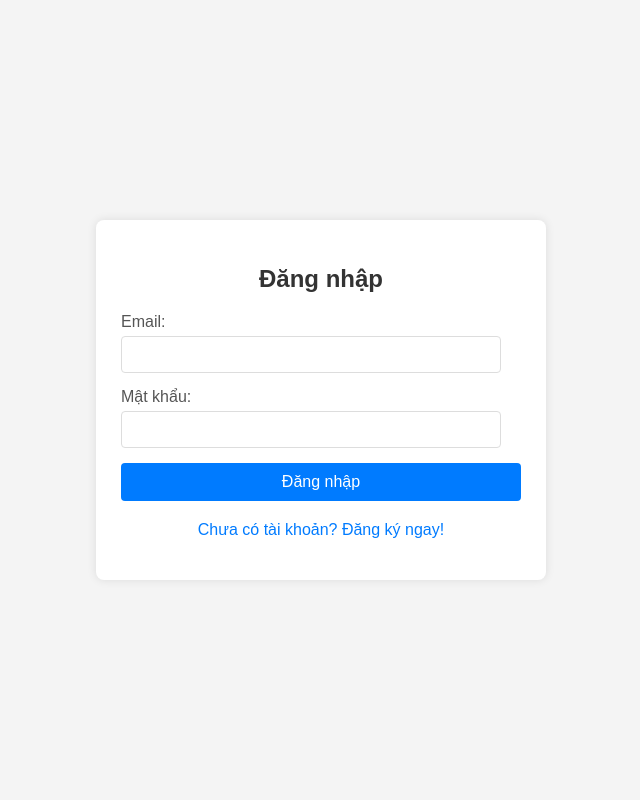
After one commit to BuiHa2025/mvc-oop-basic-duanmau, a PHP site: page /duanmau/views/AuthView.php in a window 1280 px wide. The commit adds this page. Shown: the whole page, without its empty margins (319-959 px from the left). Run offline with PHP 8.4, Linux system fonts and the light colour scheme; some libraries are stand-ins or nearby versions.

Commit message:
làm đăng nhập đăng ký

```diff
--- a/index.php
+++ b/index.php
@@ -7,9 +7,11 @@ require_once './commons/function.php'; // Hàm hỗ trợ
 
 // Require toàn bộ file Controllers
 require_once './controllers/ProductController.php';
+require_once './controllers/AuthController.php';
 
 // Require toàn bộ file Models
 require_once './models/ProductModel.php';
+require_once './models/UserModel.php';
 
 // Route
 $act = $_GET['act'] ?? '/';
@@ -20,6 +22,9 @@ try {
         // Trang chủ
         '/' => (new ProductController())->Home(),
         'chitiet' => (new ProductController())->showDetail(),
+        'login' => (new AuthController())->login(),
+        'register' => (new AuthController())->register(),
+        'logout' => (new AuthController())->logout(),
         // Thêm route mặc định cho các trường hợp không khớp
         default => (new ProductController())->Home()
     };
--- /dev/null
+++ b/views/AuthView.php
@@ -0,0 +1,148 @@
+<!DOCTYPE html>
+<html lang="en">
+
+<head>
+    <meta charset="UTF-8">
+    <meta name="viewport" content="width=device-width, initial-scale=1.0">
+    <title>Đăng nhập / Đăng ký</title>
+    <style>
+        body {
+            font-family: Arial, sans-serif;
+            background-color: #f4f4f4;
+            display: flex;
+            justify-content: center;
+            align-items: center;
+            min-height: 100vh;
+            margin: 0;
+        }
+
+        .container {
+            background-color: #fff;
+            padding: 25px;
+            border-radius: 8px;
+            box-shadow: 0 0 10px rgba(0, 0, 0, 0.1);
+            width: 100%;
+            max-width: 400px;
+            text-align: center;
+        }
+
+        h2 {
+            margin-bottom: 20px;
+            color: #333;
+        }
+
+        .form-group {
+            margin-bottom: 15px;
+            text-align: left;
+        }
+
+        .form-group label {
+            display: block;
+            margin-bottom: 5px;
+            color: #555;
+        }
+
+        .form-group input[type="text"],
+        .form-group input[type="password"],
+        .form-group input[type="email"] {
+            width: calc(100% - 20px);
+            padding: 10px;
+            border: 1px solid #ddd;
+            border-radius: 4px;
+            box-sizing: border-box;
+        }
+
+        .btn {
+            background-color: #007bff;
+            color: white;
+            padding: 10px 15px;
+            border: none;
+            border-radius: 4px;
+            cursor: pointer;
+            font-size: 16px;
+            width: 100%;
+            box-sizing: border-box;
+        }
+
+        .btn:hover {
+            background-color: #0056b3;
+        }
+
+        .toggle-form {
+            margin-top: 20px;
+            color: #007bff;
+            cursor: pointer;
+        }
+
+        .toggle-form:hover {
+            text-decoration: underline;
+        }
+
+        #login-form,
+        #register-form {
+            display: none;
+            /* Hidden by default, will be shown by JS */
+        }
+    </style>
+</head>
+
+<body>
+    <div class="container">
+        <div id="login-form">
+            <h2>Đăng nhập</h2>
+            <form action="/login" method="POST">
+                <div class="form-group">
+                    <label for="login-email">Email:</label>
+                    <input type="email" id="login-email" name="email" required>
+                </div>
+                <div class="form-group">
+                    <label for="login-password">Mật khẩu:</label>
+                    <input type="password" id="login-password" name="password" required>
+                </div>
+                <button type="submit" class="btn">Đăng nhập</button>
+            </form>
+            <p class="toggle-form" onclick="showRegisterForm()">Chưa có tài khoản? Đăng ký ngay!</p>
+        </div>
+
+        <div id="register-form">
+            <h2>Đăng ký</h2>
+            <form action="/register" method="POST">
+                <div class="form-group">
+                    <label for="register-username">Tên người dùng:</label>
+                    <input type="text" id="register-username" name="username" required>
+                </div>
+                <div class="form-group">
+                    <label for="register-email">Email:</label>
+                    <input type="email" id="register-email" name="email" required>
+                </div>
+                <div class="form-group">
+                    <label for="register-password">Mật khẩu:</label>
+                    <input type="password" id="register-password" name="password" required>
+                </div>
+                <div class="form-group">
+                    <label for="register-confirm-password">Xác nhận mật khẩu:</label>
+                    <input type="password" id="register-confirm-password" name="confirm_password" required>
+                </div>
+                <button type="submit" class="btn">Đăng ký</button>
+            </form>
+            <p class="toggle-form" onclick="showLoginForm()">Đã có tài khoản? Đăng nhập!</p>
+        </div>
+    </div>
+
+    <script>
+        function showLoginForm() {
+            document.getElementById('login-form').style.display = 'block';
+            document.getElementById('register-form').style.display = 'none';
+        }
+
+        function showRegisterForm() {
+            document.getElementById('login-form').style.display = 'none';
+            document.getElementById('register-form').style.display = 'block';
+        }
+
+        // Show login form by default when page loads
+        document.addEventListener('DOMContentLoaded', showLoginForm);
+    </script>
+</body>
+
+</html>
--- a/views/trangchu.php
+++ b/views/trangchu.php
@@ -4,6 +4,10 @@
 <!-- Banner -->
 <div class="banner text-center my-4">
     <img src="uploads/about.jpg" alt="Banner" class="img-fluid w-100">
+</div>
+
+<div class="text-center my-4">
+    <a href="index.php?act=register" class="btn btn-primary">Đăng ký</a>
 </div>
 
 <!-- Rượu HOT -->
```
Also changed, not shown: commons/env.php (+5 -5 lines), controllers/AuthController.php (added, +68 -0 lines), models/UserModel.php (added, +69 -0 lines), uploads/style.css (+71 -1 lines), views/login.php (added, +19 -0 lines), views/register.php (added, +27 -0 lines), models/ProductModel.php (line endings or trailing spaces).
